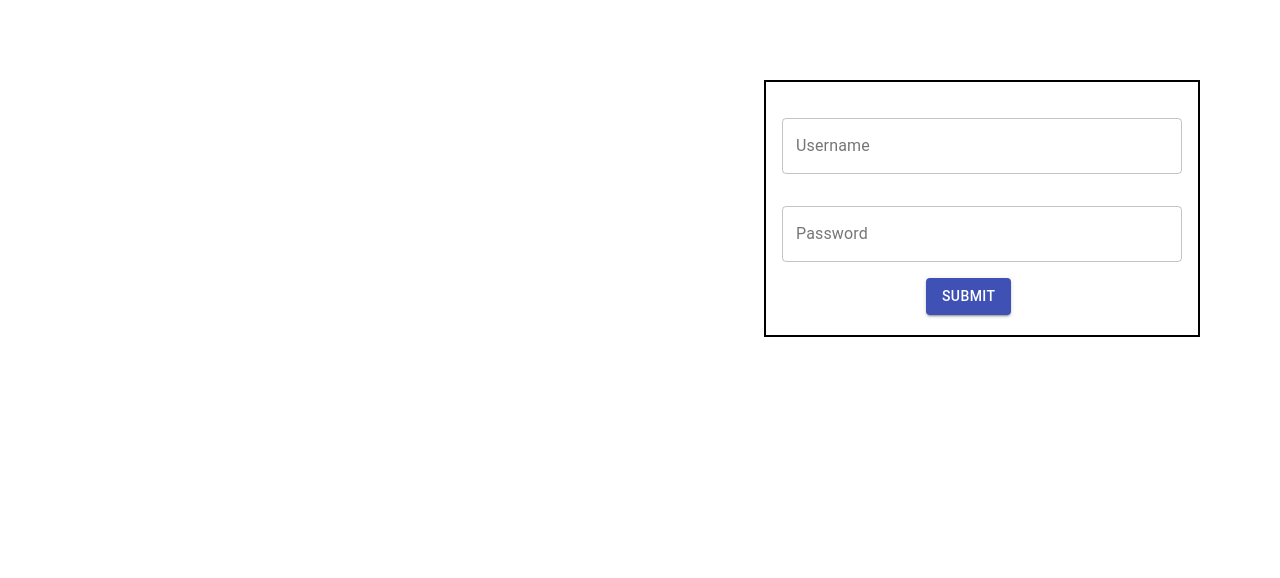
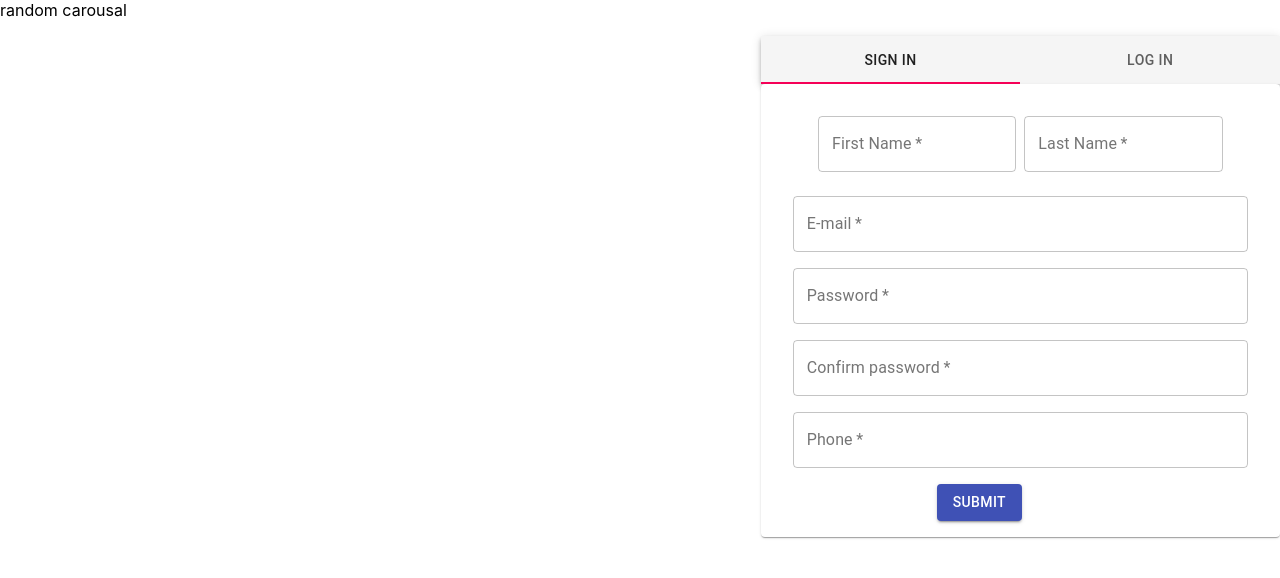
Before and after one commit to arnabcode/react_java_app, a React (Create React App) app: page / in a window 1280 px wide. Shown: the top 578 px of the page. Built offline with nearby package versions, Linux system fonts and the light colour scheme.

Commit message:
login/register componet created

```diff
--- /dev/null
+++ b/src/firstComponent.js
@@ -0,0 +1,94 @@
+import React,{useState} from 'react';
+import { makeStyles,useTheme } from '@material-ui/core/styles';
+import RegisterFields from './register'
+import LoginFields from './login'
+import Tabs from '@material-ui/core/Tabs'
+import Paper from '@material-ui/core/Paper'
+import Tab from '@material-ui/core/Tab'
+import PropTypes from 'prop-types';
+import Typography from '@material-ui/core/Typography';
+import Box from '@material-ui/core/Box';
+import AppBar from '@material-ui/core/AppBar';
+import Grid from '@material-ui/core/Grid';
+
+const useStyles = makeStyles(theme => ({
+    root: {
+      backgroundColor: theme.palette.background.paper,
+      width: 500,
+    },
+  }));
+
+
+function TabPanel(props) {
+    const { children, value, index, ...other } = props;
+
+    return (
+      <Typography
+        component="div"
+        role="tabpanel"
+        hidden={value !== index}
+        id={`full-width-tabpanel-${index}`}
+        aria-labelledby={`full-width-tab-${index}`}
+        {...other}
+      >
+        {value === index && <Box p={3}>{children}</Box>}
+      </Typography>
+    );
+  }
+
+  TabPanel.propTypes = {
+    children: PropTypes.node,
+    index: PropTypes.any.isRequired,
+    value: PropTypes.any.isRequired,
+  };
+
+
+const LoginSignup = () =>{
+
+    const [value, setValue] = useState(0);
+
+    const handleChange =(event, newValue)=>{
+       setValue(newValue);
+   }
+
+const classes = useStyles();
+const theme = useTheme();
+
+        return(
+
+            <Grid container >
+            <Grid item >
+            <AppBar position="static" color="default">
+    <Tabs
+    value={value}
+    onChange={handleChange}
+    variant="fullWidth"
+    indicatorColor="secondary"
+    >
+        <Tab label ="SIGN IN" index = {0}/>
+        <Tab label ="LOG IN" index = {1}/>
+        </Tabs>
+        </AppBar>
+        <Paper>
+        <TabPanel value={value} index={0} dir={theme.direction}>
+        <RegisterFields />
+        </TabPanel>
+        <TabPanel value={value} index={1} dir={theme.direction}>
+        <LoginFields />
+        </TabPanel>
+
+        </Paper>
+        </Grid>
+        </Grid>
+
+
+
+
+
+
+        );
+    }
+
+
+
+export default  LoginSignup;
--- /dev/null
+++ b/src/firstPage.js
@@ -0,0 +1,36 @@
+import React,{useState} from 'react';
+import { makeStyles,useTheme } from '@material-ui/core/styles';
+import RegisterFields from './register'
+import Grid from '@material-ui/core/Grid';
+import Tabs from '@material-ui/core/Tabs'
+import Paper from '@material-ui/core/Paper'
+import Tab from '@material-ui/core/Tab'
+import PropTypes from 'prop-types';
+import Typography from '@material-ui/core/Typography';
+import Box from '@material-ui/core/Box';
+import AppBar from '@material-ui/core/AppBar';
+import LoginSignup from './firstComponent'
+
+const useStyles = makeStyles(theme => ({
+    root: {
+      backgroundColor: theme.palette.background.paper,
+      width: 500,
+    },
+
+  }));
+
+
+  export default function FirstPage(){
+      const theme = useTheme();
+      return(
+          <Grid container direction ='row' justify = 'center' spacing = {3}>
+          <Grid item xs = {7} >
+          random carousal
+          </Grid>
+
+          <Grid item xs={5} style={{ paddingTop: theme.spacing(6) }}>
+          <LoginSignup />
+              </Grid>
+          </Grid>
+      );
+  }
--- a/src/index.js
+++ b/src/index.js
@@ -5,8 +5,10 @@ import App from './App';
 import * as serviceWorker from './serviceWorker';
 import RegisterFields from './register'
 import LoginFields from './login'
+import FirstPage from './firstPage'
+import LoginSignup from './firstComponent'
 
-ReactDOM.render(<LoginFields />, document.getElementById('root'));
+ReactDOM.render(<FirstPage />, document.getElementById('root'));
 
 // If you want your app to work offline and load faster, you can change
 // unregister() to register() below. Note this comes with some pitfalls.
--- a/src/login.js
+++ b/src/login.js
@@ -3,18 +3,28 @@ import { makeStyles } from '@material-ui/core/styles';
 import TextField from '@material-ui/core/TextField';
 import Button from '@material-ui/core/Button';
 import Axios from 'axios';
+import Grid from '@material-ui/core/Grid';
+import Typography from '@material-ui/core/Typography'
+import Link from '@material-ui/core/Link'
+import { fontSize } from '@material-ui/system';
 
 
 const useStyles = makeStyles(theme => ({
+  root: {
+    '& > * + *': {
+      marginLeft: theme.spacing(2),
+    },
+    margin: theme.spacing(3),
+   // paddingLeft: theme.spacing(7),
+    float:"left"
+  },
     container: {
       display: 'flex',
       flexWrap: 'wrap',
-      border: 2 +'px',
-      borderStyle: 'solid',
-      float: 'right',
-      marginRight: theme.spacing(10),
-      marginTop: theme.spacing(10),
-      paddingBottom: 20 + 'px',
+      flexGrow: 1,
+      padding: theme.spacing(2),
+      marginTop: theme.spacing(5),
+      marginRight: theme.spacing(5)
 
 
     },
@@ -22,26 +32,39 @@ const useStyles = makeStyles(theme => ({
       marginLeft: theme.spacing(2),
       marginRight: theme.spacing(2),
       marginTop: theme.spacing(2),
-      marginBottom: theme.spacing(2),
+     marginBottom: theme.spacing(2),
       width: 400 +'px',
 
     },
 
     button: {
       margin: theme.spacing(1),
-      margin: 'auto',
       marginLeft: theme.spacing(20),
       marginRight: theme.spacing(2),
     },
+    divider:{
+      height: 30 +"px",
+      border : 1 +"px",
+      width: 1+ "px",
+      backgroundColor: "black",
+      borderColor: "black"
+
+    }
   }));
 
 
   const sendRequest = async (payload) => {
-    let basicAuth = 'Basic ' + btoa(payload.username + ':' + payload.password);
+   // let basicAuth = 'Basic ' + btoa(payload.username + ':' + payload.password);
+    let basicAuth = '247213da688a2558b805db784978ed6f' ;
     //console.log(basicAuth);
-    const response = await Axios.post('http://localhost:5000/users/auth',{payload},{
-      headers: {'Authorization': basicAuth}
-    });
+    const response = await Axios.get('http://localhost:5065/mds/v1/domains',
+    {
+      headers: {
+        'Authorization': basicAuth,
+        'Content-Type':'application/json'
+      }
+    }
+    );
 
     console.log(response)
   }
@@ -77,10 +100,17 @@ const LoginFields = () => {
     }
 
     return (
-      <form className={classes.container} noValidate autoComplete="off">
-        <div>
+      <Grid
+          container
+          direction="column"
+          justify="space-evenly"
+          alignItems="center"
+          spacing ={2}
 
-          <br />
+          className={classes.container}
+        >
+      <form  noValidate autoComplete="off">
+          <Grid item xs>
           <TextField
             id="outlined-basic"
             className={classes.textField}
@@ -91,7 +121,11 @@ const LoginFields = () => {
             name="email"
             onChange ={handleChange}
           />
-          <br />
+
+        </Grid>
+
+        <Grid item xs>
+
           <TextField
             id="outlined"
             className={classes.textField}
@@ -104,18 +138,39 @@ const LoginFields = () => {
             onChange ={handleChange}
           />
 
-
+          </Grid>
           <br />
 
-          <Button
-          variant="contained"
-          color="primary"
-          className={classes.button}
-          onClick={ (event) => handleClick (event) }>
+          <Button  variant="contained" color="primary" className={classes.button} onClick={ (event) => handleClick (event) }>
             Submit
           </Button>
-        </div>
+          <br />
+          <br />
+          <Grid container direction="row" justify="center"
+          alignItems="center"
+          spacing ={3}>
+
+          <Grid item>
+              <Link href="#"  underline="hover" color="secondary" variant="h6">
+                             Forgot Password?
+                         </Link>
+          </Grid>
+
+              <Grid item>
+                         <div className ={classes.divider}></div>
+              </Grid>
+
+               <Grid item>
+              <Link href="#"  color="primary" underline="hover" variant="h4">
+                                Signup
+                </Link>
+                  </Grid>
+
+
+          </Grid>
+
       </form>
+      </Grid>
     );
   }
 
--- a/src/register.js
+++ b/src/register.js
@@ -3,6 +3,7 @@ import { makeStyles } from '@material-ui/core/styles';
 import TextField from '@material-ui/core/TextField';
 import Button from '@material-ui/core/Button';
 import Axios from 'axios';
+import Grid from '@material-ui/core/Grid'
 
 const useStyles = makeStyles(theme => ({
   container: {
@@ -10,7 +11,6 @@ const useStyles = makeStyles(theme => ({
     flexWrap: 'wrap',
     border: 2 +'px',
     borderStyle: 'solid',
-    float: 'right',
     marginRight: theme.spacing(10),
     marginTop: theme.spacing(10),
     paddingBottom: 20 + 'px',
@@ -18,19 +18,20 @@ const useStyles = makeStyles(theme => ({
 
   },
   textField: {
+    display: 'flex',
+    flexWrap: 'wrap',
     marginLeft: theme.spacing(2),
     marginRight: theme.spacing(2),
     marginTop: theme.spacing(2),
     marginBottom: theme.spacing(2),
-    width: 400 +'px',
+    //width: 400 +'px',
 
   },
   nameField: {
-    marginLeft: theme.spacing(2),
-    marginRight: theme.spacing(2),
-    marginTop: theme.spacing(2),
-    marginBottom: theme.spacing(2),
-    width: 190 +'px',
+    display: 'flex',
+    flexWrap: 'wrap',
+
+   // width: 185 +'px',
 
   },
   button: {
@@ -49,12 +50,15 @@ const sendRequest = async (payload) => {
 
 const RegisterFields = () => {
   const classes = useStyles();
-const [firstName, setFirstName] = useState("");
-const [lastName, setLastName]= useState("");
-const [phone, setPhone] = useState("");
-const [email, setEmail] = useState("");
-const [password, setPassword] = useState("");
+  const [value, setValue] = useState({
 
+    firstName:'',
+    lastName: '',
+    phone: '',
+    email: '',
+    password: ''
+  })
+  const { firstName,lastName,phone,email, password } = value;
   const  handleClick = (event) => {
     event.preventDefault();
 
@@ -70,31 +74,50 @@ const [password, setPassword] = useState("");
 
     //keep validation function
   }
+  function handleChange(e) {
+      setValue({
+        ...value,
+        [e.target.name]: e.target.value
+      });
+    }
+
 
 
   return (
-    <form className={classes.container} noValidate autoComplete="off">
-      <div>
+    <Grid container direction="column" justify="center"
+    alignItems="center" spacing={2}>
+    <form  noValidate autoComplete="off">
+      <Grid item >
+      <Grid container direction='row' spacing={1} justify = 'center'>
+      <Grid item xs ={5}>
         <TextField
           id="outlined-basic"
           className={classes.nameField}
           value={firstName}
-          onChange ={(event)=>setFirstName(event.target.value)}
+          onChange ={handleChange}
           label="First Name"
+          name='firstName'
           margin="normal"
           variant="outlined"
+          required
         />
+        </Grid>
+        <Grid item xs ={5}>
         <TextField
           id="outlined-basic"
           className={classes.nameField}
           value={lastName}
-          onChange ={(event)=>setLastName(event.target.value)}
+          onChange ={handleChange}
+          name='lastName'
           label="Last Name"
           margin="normal"
           variant="outlined"
+          required
         />
-
-        <br />
+        </Grid>
+        </Grid>
+        </Grid>
+        <Grid item xs = {12}>
         <TextField
           id="outlined-basic"
           className={classes.textField}
@@ -102,21 +125,26 @@ const [password, setPassword] = useState("");
           margin="normal"
           variant="outlined"
           value={email}
-          onChange ={(event)=>setEmail(event.target.value)}
+          name='email'
+          onChange ={handleChange}
+          required
         />
-        <br />
+        </Grid>
+        <Grid item xs = {12} >
         <TextField
           id="outlined"
           className={classes.textField}
           label="Password"
           margin="normal"
           variant="outlined"
+          name='password'
           type="password"
           value={password}
-          onChange ={(event)=>setPassword(event.target.value)}
+          onChange ={handleChange}
+          required
         />
-
-        <br />
+        </Grid>
+        <Grid item xs = {12}>
         <TextField
           id="outlined"
           className={classes.textField}
@@ -124,9 +152,11 @@ const [password, setPassword] = useState("");
           margin="normal"
           variant="outlined"
           type="password"
-          //onChange ={}
+          onChange ={handleChange}
+          required
         />
-        <br />
+        </Grid>
+        <Grid item xs = {12}>
         <TextField
           id="outlined"
           className={classes.textField}
@@ -134,10 +164,13 @@ const [password, setPassword] = useState("");
           margin="normal"
           variant="outlined"
           value={phone}
-          onChange ={(event)=>setPhone(event.target.value)}
+          name='phone'
+          onChange ={handleChange}
+          required
         />
-        <br />
+        </Grid>
 
+        <Grid item xs ={6}>
         <Button
         variant="contained"
         color="primary"
@@ -145,8 +178,9 @@ const [password, setPassword] = useState("");
         onClick={ (event) => handleClick (event) }>
           Submit
         </Button>
-      </div>
+      </Grid>
     </form>
+    </Grid>
   );
 }
 
```
